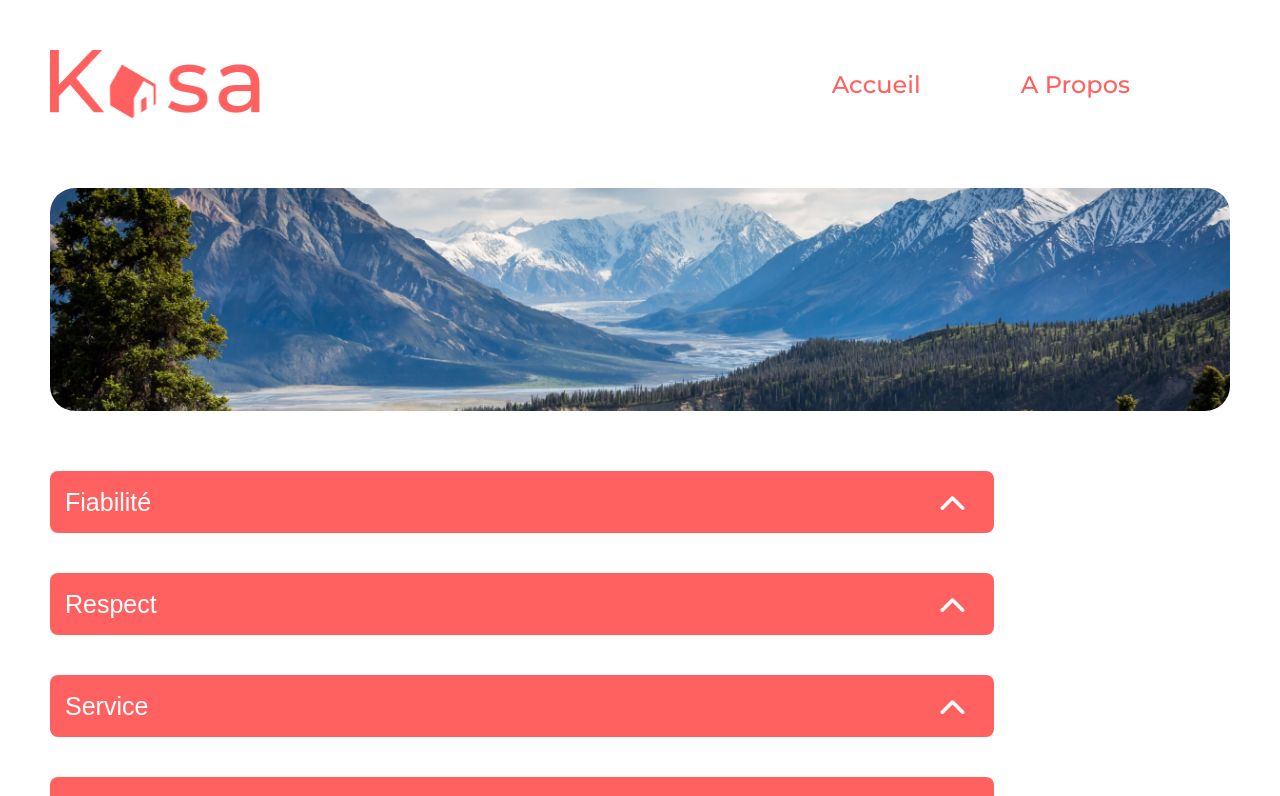
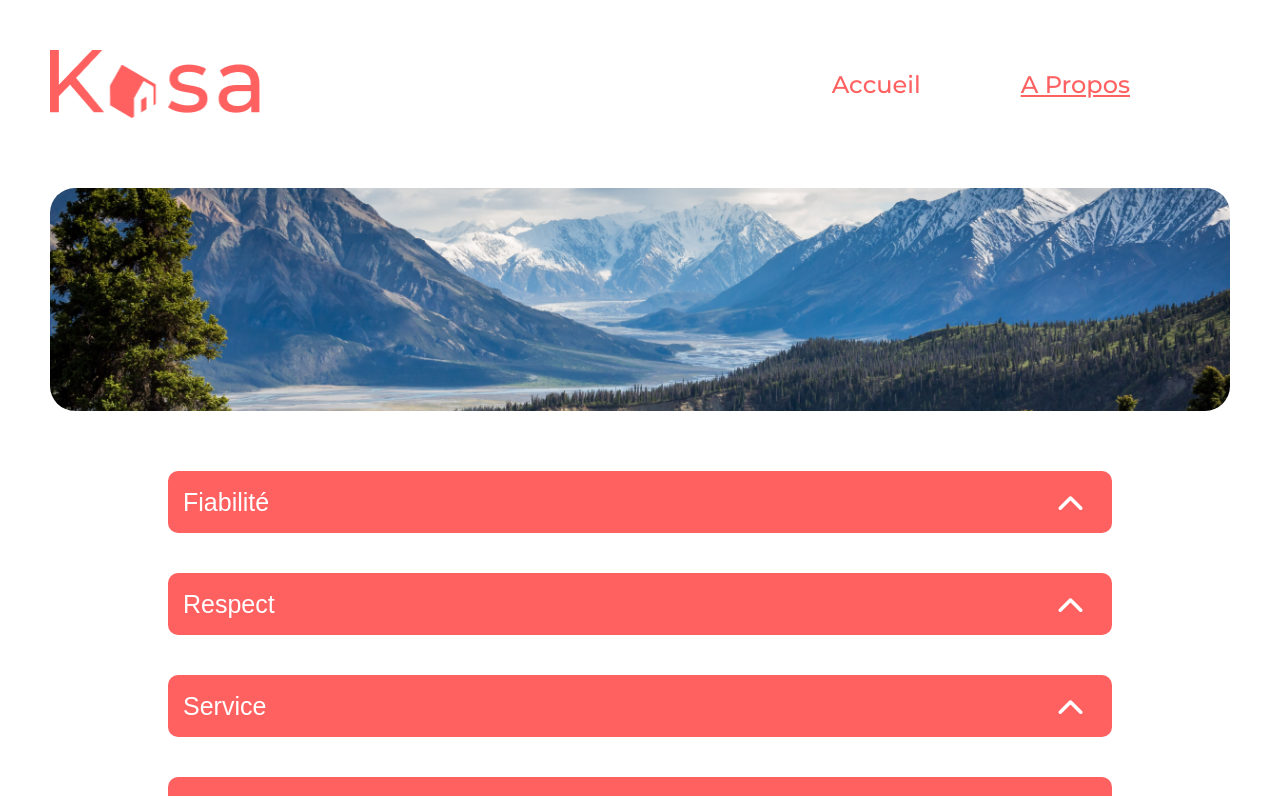
Before and after one commit to JULIEMANC/P6-KASA-react-immobilier, a React (Create React App) app: page /about in a window 1280 px wide. Shown: the top 796 px of the page. Built offline with nearby package versions, Linux system fonts and the light colour scheme.

Commit message:
Collapses work + :active sur nav work
Collapses sur housing et about work

```diff
--- a/src/Style/components/_banner.scss
+++ b/src/Style/components/_banner.scss
@@ -5,13 +5,13 @@ h1 {
   margin-top: 90px;
   text-align: center;
   font-size: 48px;
-  @media (min-width: $small-screen){
+  @media (min-width: $ss){
     font-size: 20px;
   }
-  @media (min-width: $medium-screen) {
+  @media (min-width: $ms) {
     font-size: 32px;
   }
-  @media (min-width: $large-screen) {
+  @media (min-width: $ls) {
     font-size: 48px;
   }
 }
--- a/src/Style/components/_collapses.scss
+++ b/src/Style/components/_collapses.scss
@@ -1,63 +1,61 @@
 .collapse-button {
-   width: 80%;
-  // height: 50px;
-  border-radius: 8px;
+   width: 100%;
+  border-radius: 10px;
+  border: none;
   background-color: $red;
   color: white;
   font-size: 25px;
-  display: flex;
-  justify-content: space-between;
   padding: 15px;
-  border: none;
-  align-items: center;
-  // @media (min-width: $small-screen){
-  //   width: 335px;
-  //   height: 30px;
-  //         }
-  //         @media (min-width: $medium-screen) {
-  //           width: 450px;
-  //           height: 40px;
-  //         }
-  //         @media (min-width: $large-screen) {
-  //           width: 582px;
-  //           height: 52px;
-  //         }
+ display: flex;
+ justify-content: space-between;
+ align-items: center;
 }
+
 .arrow {
   margin-right: 10px;
 }
+
 #text {
   display: flex;
   justify-content: flex-start;
   margin-top: 80px;
 }
- .allcollapse {
-//   display: flex;
-//   flex-direction: column;
-//   position: relative;
-  margin-bottom: 30px;
-  margin-top: 10px;
-}
-.thiscollapses {
-  display: flex;
-  align-content: center;
-  flex-direction: column;
-}
-.collapse-content {
-  font-size: 18px;
-  font-weight: lighter;
-  overflow-wrap: break-word;
-  color: $red;
-  padding: 10px;
-  // width: 80%;
-}
-.allcollapse.open .collapse-content {
-  // display: block;
-  background-color: #f9f4f4;
-  border-radius: 3px 3px 10px 10px;
- width: 80%;
-}
+
 .arrow.rotate {
   transform: rotate(180deg);
   transition: transform 0.5s ease;
 }
+.thiscollapses{
+  display: flex;
+  flex-direction: column;
+  align-items: center;
+}
+.allcollapse {
+  display: flex;
+  flex-direction: column;
+  margin-bottom: 30px;
+  margin-top: 10px;
+  width: 80%;
+}
+
+.collapse-content {
+  background-color: #f9f4f4;
+  border-radius: 3px 3px 10px 10px;
+  font-size: 18px;
+  color: $red;
+ padding: 10px;
+ width: 100%;
+}
+
+/**collapse page housing**/
+
+.collapsesDescr{
+    display: flex;
+    justify-content: space-between;
+.allcollapse:first-child {
+    margin-right: 76px;
+  }
+    ul{
+      list-style-type: none;
+    }
+  }
--- a/src/Style/components/_layout.scss
+++ b/src/Style/components/_layout.scss
@@ -2,49 +2,54 @@ main {
   height: 100%;
   position: relative;
 }
-
 header {
   display: flex;
   justify-content: space-between;
   align-items: center;
 }
-.logoheader{
-  @media (min-width: $small-screen){
+.logoheader {
+  @media (min-width: $ss) {
     width: 145px;
     height: 46px;
   }
-  @media (min-width: $medium-screen) {
-    width:210px;
+  @media (min-width: $ms) {
+    width: 210px;
     height: 68px;
   }
 }
 
 nav {
+
+
+  ul {
+    list-style-type: none;
     display: flex;
+    .active {
+      text-decoration: underline;
     }
+  }
+}
+
 .navlink {
   font-size: 24px;
-  display: flex;
  justify-content: flex-end;
   text-decoration: none;
   margin-right: 100px;
   color: $red;
   cursor: pointer;
-
-  &:active,
   &:hover {
-     border-bottom: 2px solid $red;
+    text-decoration: underline;
   }
 
-     @media (min-width: $small-screen){
+  @media (min-width: $ss) {
     font-size: 15px;
-      margin-right:33px;
+    margin-right: 33px;
   }
-    @media (min-width: $medium-screen) {
+  @media (min-width: $ms) {
     font-size: 18px;
     margin-right: 66px;
   }
-    @media (min-width: $large-screen) {
+  @media (min-width: $ls) {
     font-size: 24px;
     margin-right: 100px;
   }
@@ -67,8 +72,7 @@ footer {
   color: white;
   size: 24px;
   margin-top: 20px;
-  @media (min-width: $small-screen){
+  @media (min-width: $ss) {
     font-size: 12px;
-
   }
 }
--- a/src/Style/pages/_homepage.scss
+++ b/src/Style/pages/_homepage.scss
@@ -2,16 +2,16 @@
     max-width: 1240px;
     width: auto;
 
-    @media (max-width: $small-screen) {
+    @media (max-width: $ss) {
       max-width: 100%;
       padding: 20px;
     }
 
-    @media (min-width: $medium-screen) and (max-width: $large-screen) {
+    @media (min-width: $ms) and (max-width: $ls) {
       max-width: 800px;
     }
 
-    @media (min-width: $large-screen) {
+    @media (min-width: $ls) {
       max-width: 1240px;
     }
   }
--- a/src/components/collapses.jsx
+++ b/src/components/collapses.jsx
@@ -11,10 +11,11 @@ const CollapseComponent=({ title, children })=> {
           {title}
         <img src='../assets/logo/collapse.arrow.png' alt='logo fleche collapse'className={`arrow ${isCollapsed ? '' : 'rotate'}`}/>
         </button>
-        {!isCollapsed && <div className="collapse-content"           style={{
-            maxHeight: isCollapsed ? 0 : '1000px',
-            transform: isCollapsed ? 'translateY(-100%)' : 'translateY(0)',
-            transition: 'max-height 0.9s ease-in-out, transform 0.3s ease-in-out'}}
+        {!isCollapsed && <div className="collapse-content"
+        // style={{
+        //     maxHeight: isCollapsed ? 0 : '1000px',
+        //     transform: isCollapsed ? 'translateY(-100%)' : 'translateY(0)',
+        //     transition: 'max-height 0.9s ease-in-out, transform 0.3s ease-in-out'}}
       >{children}</div>}
 </div>
     )
--- a/src/components/layout.jsx
+++ b/src/components/layout.jsx
@@ -1,27 +1,53 @@
-
-import React from 'react';
-import {Link } from 'react-router-dom';
+import React, { useState } from "react";
+import { NavLink} from "react-router-dom";
 
 const Layout = ({ children }) => {
+  const [activeLink, setActiveLink] = useState(false);
+  const toggleLink = () => {
+    setActiveLink(!activeLink);
+  };
   return (
-    <div className='body'>
+    <div className="body">
       <header>
-      <img className="logoheader"src='../assets/logo/LOGO.png'alt="logo header"/>
-      <nav className='navbar'>
-        <Link className='navlink' to="/">Accueil</Link>
-        <Link className='navlink'to="/about">A Propos</Link>
-      </nav>
+        <img
+          className="logoheader"
+          src="../assets/logo/LOGO.png"
+          alt="logo header"
+        />
+        <nav>
+          <ul>
+            <li className={activeLink ? 'active' : ''}>
+              <NavLink
+                onClick={toggleLink}
+                className="navlink"
+                to="/"
+              >
+                Accueil
+              </NavLink>
+            </li>
+            <li className={activeLink ? 'active' : ''}>
+              <NavLink
+                onClick={toggleLink}
+                className="navlink"
+                to="/about"
+              >
+                A Propos
+              </NavLink>
+            </li>
+          </ul>
+        </nav>
       </header>
-      <main>
-        {children}
-      </main>
+      <main>{children}</main>
       <footer>
-        <img className="logofooter"src='../assets/logo/logo-footer.png'alt="logo footer de kasa"/>
-        <p className='footerletter'>© 2020 Kasa. All rights reserved</p>
-
+        <img
+          className="logofooter"
+          src="../assets/logo/logo-footer.png"
+          alt="logo footer de kasa"
+        />
+        <p className="footerletter">© 2020 Kasa. All rights reserved</p>
       </footer>
     </div>
-  )
+  );
 };
 
 export default Layout;
--- a/src/components/rating.jsx
+++ b/src/components/rating.jsx
@@ -21,7 +21,7 @@ const RatingStars = ({ rating }) => {
           viewBox="0 0 14 14"
           fill={getColorForRating(index + 1)}>
           <path
-            d="M7.49 1.09L9.08 4.3a.51.51 0 0 0 .41.3l3.51.52a.54.54 0 0 1 .30.93l-2.53 2.51a.53.53 0 0 0-.16.48l.61 3.53a.55.55 0 0 1-.80.58l-3.16-1.67a.59.59 0 0 0-.52 0l-3.16 1.67a.55.55 0 0 1-.80-.58L3.39 9a.53.53 0 0 0-.16-.48L.67 6.05A.54.54 0 0 1 1 5.12l3.51-.52a.51.51 0 0 0 .41-.3l1.59-3.21a.54.54 0 0 1 .98 0" />
+            d="M7.49 1.09L9.08 4.3a.51.51 0 0 0 .41.3l3.51.52a.54.54 0 0 1 .30.93l-2.53 2.51a.53.53 0 0 0-.16.48l.61 3.53a.55.55 0 0 1-.80.58l-3.16-1.67a.59.59 0 0 0-.52 0l-3.16 1.67a.55.55 0 0 1-.80-.58L3.39 9a.53.53 0 0 0-.16-.48L.67 6.05A.54.54 0 0 1 1 5.12l3.51-.52a.51.51 0 0 0 .41-.3l1.59-3.21a.54.54 0 0 1 .98 0"cd  />
         </svg>
       ))}
     </div>
```
Also changed, not shown: src/Style/pages/_housing.scss (+11 -22 lines), src/Style/index.min.css, 1 other file (tests, documents, lock files or other folders). Lines whose indentation alone changed are shown as unchanged.
